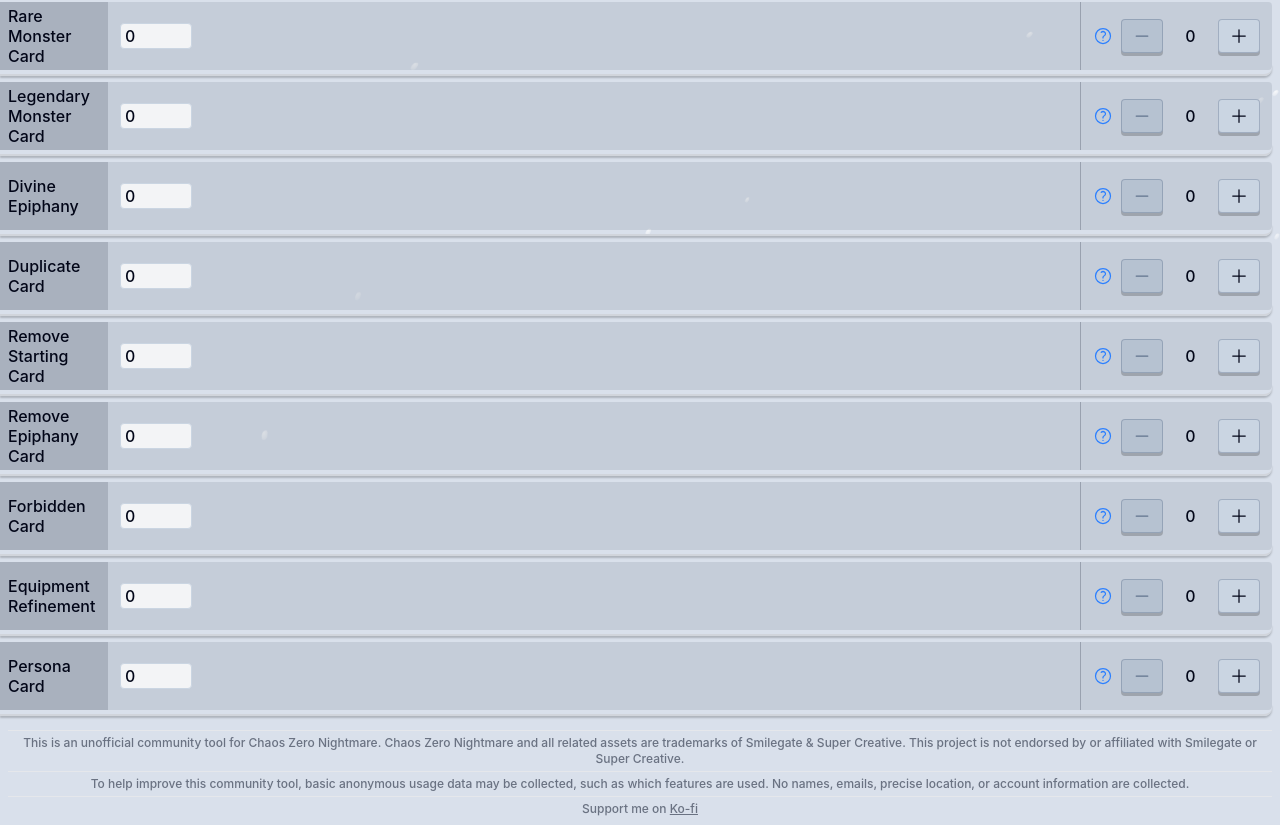
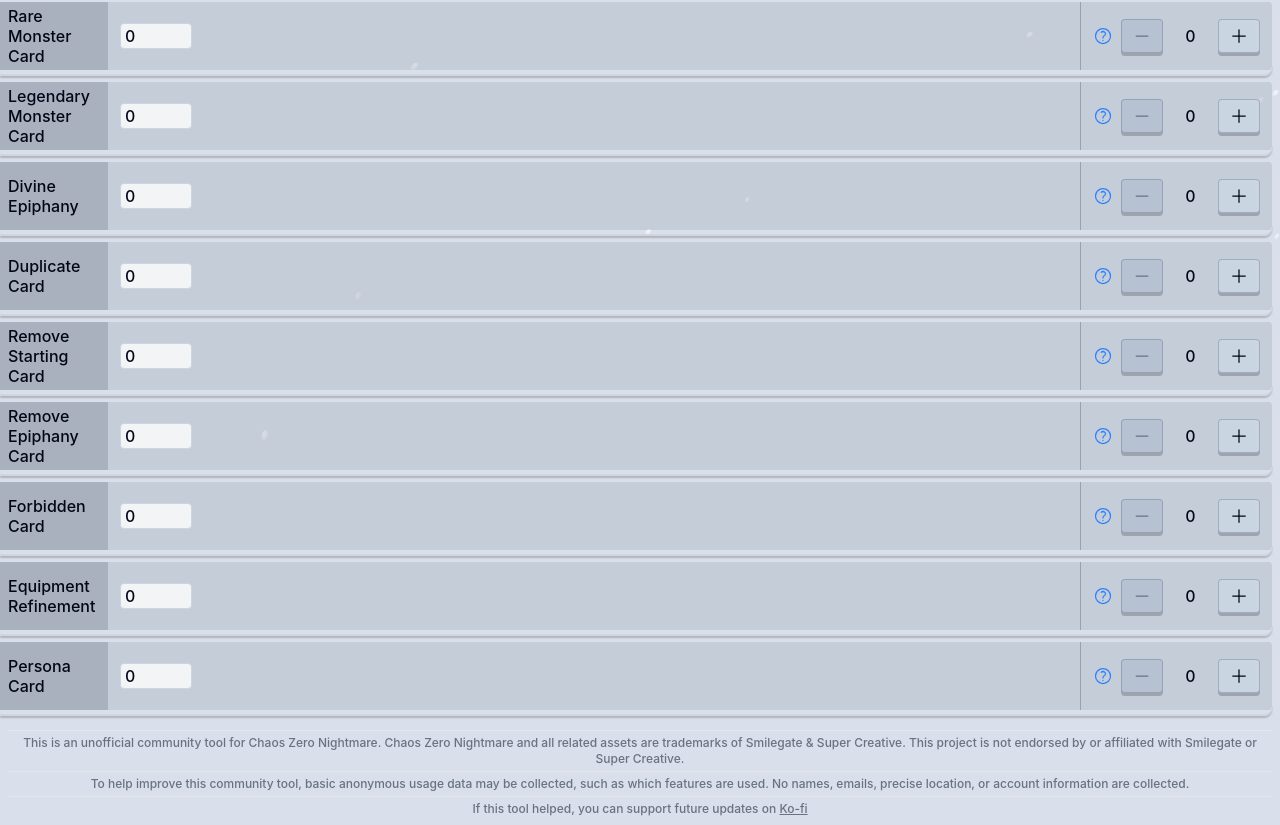
Before and after one commit to jbchhproj/czn-save-data-calculator, a Next.js app: page / in a window 1280 px wide. Shown: the part 290-1115 px from the top of the page. Built offline with nearby package versions, Linux system fonts and the light colour scheme.

Commit message:
update kofi

```diff
--- a/src/components/layout/SiteFooter.tsx
+++ b/src/components/layout/SiteFooter.tsx
@@ -24,7 +24,7 @@ export default function SiteFooter() {
       </p>
       <hr className="my-1 border-gray-200" />
       <p>
-        Support me on{" "}
+        If this tool helped, you can support future updates on{" "}
         <a
           href="https://ko-fi.com/wanpoenjoyer"
           target="_blank"
```
